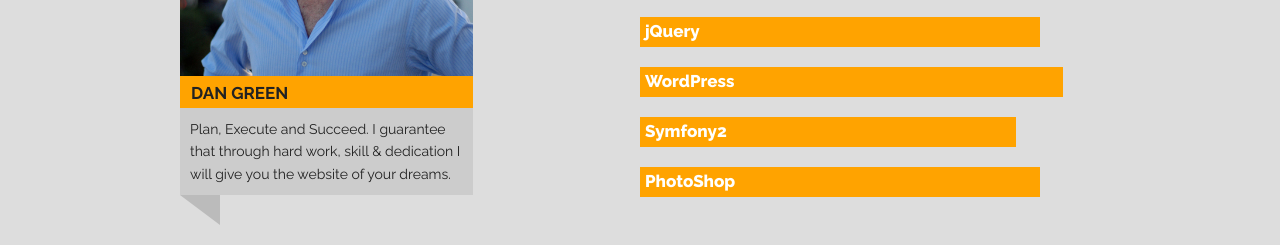
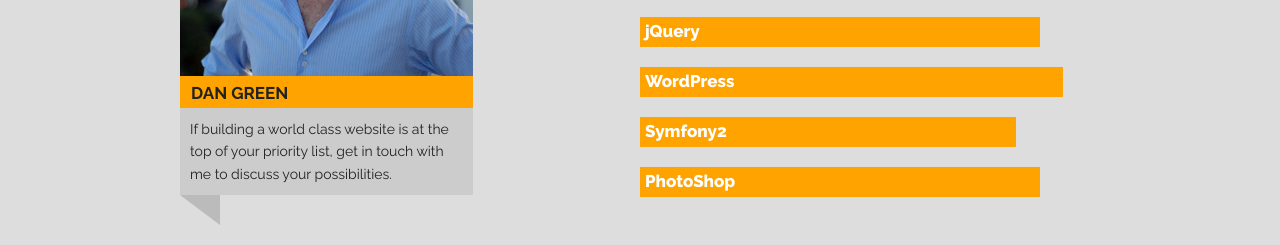
Before and after one commit to dangreenisrael/TLV-Web-Development, a plain HTML site: page index.html in a window 1280 px wide. Shown: the part 3609-3854 px from the top of the page. Drawn offline with Linux system fonts and the light colour scheme.

Commit message:
Changed Pitch

```diff
--- a/index.html
+++ b/index.html
@@ -512,7 +512,7 @@
       	    </div>
 
       	    <p>
-      	      Plan, Execute and Succeed.  I guarantee that through hard work, skill &amp; dedication I will give you the website of your dreams.
+      	      If building a world class website is at the top of your priority list, get in touch with me to discuss your possibilities.
       	    </p>
       	  </div>
       	  <div class="triangle-right">
```
Also changed, not shown: 1 other file.
